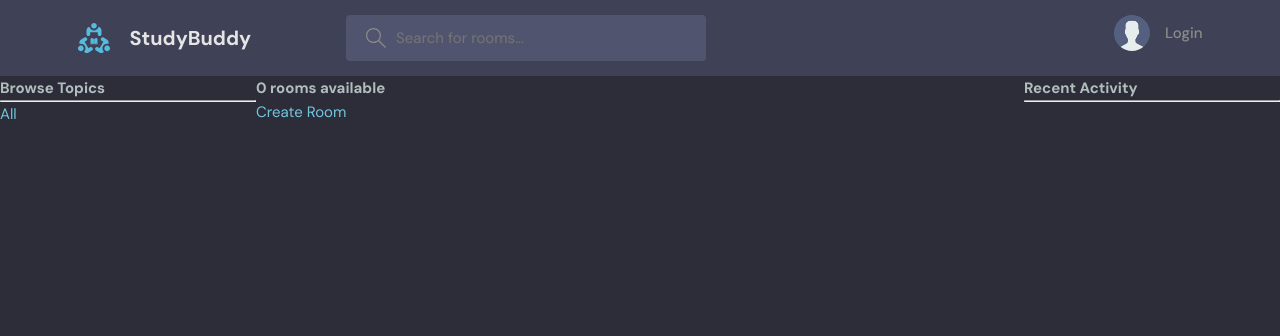
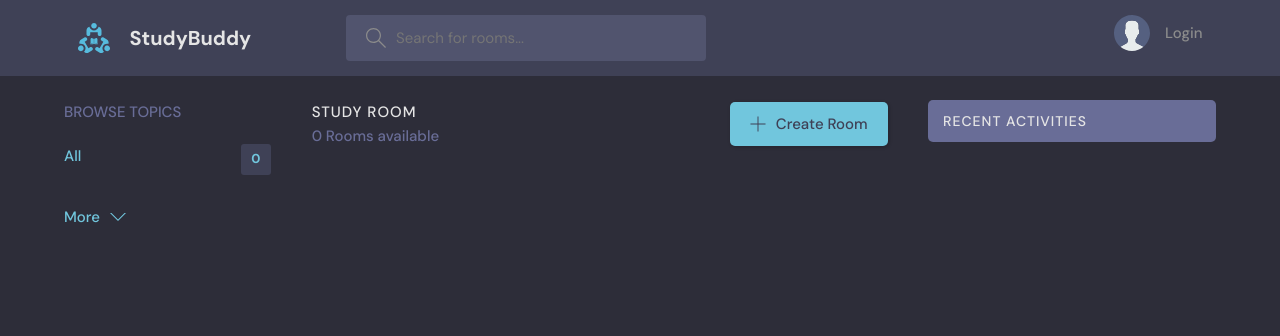
Before and after one commit to CiroJSCH/django-study-room, a Django app: page / in a window 1280 px wide. Shown: the top 336 px of the page. Run offline with Django 4.2, Linux system fonts and the light colour scheme; data that the repository does not hold is empty.

Commit message:
update home with the theme

```diff
--- a/base/templates/base/activity_component.html
+++ b/base/templates/base/activity_component.html
@@ -1,15 +1,42 @@
-<div>
-  <h3>Recent Activity</h3>
-  <hr>
+<div class="activities">
+  <div class="activities__header">
+    <h2>Recent Activities</h2>
+  </div>
   {% for message in room_messages %}
-    <div>
-      <small><a href="{% url 'user-profile' message.user.id %}">@{{ message.user }}</a> {{ message.created|timesince }}</small>
-      <small>Replied To "{{ message.room }}"</small>
-      <p>{{ message }}</p>
-      {% if request.user == message.user %}
-        <a href="{% url 'delete-message' message.id %}">Delete</a>
-      {% endif %}
+    <div class="activities__box">
+      <div class="activities__boxHeader roomListRoom__header">
+        <a href="{% url 'user-profile' message.user.id %}"
+           class="roomListRoom__author">
+          <div class="avatar avatar--small">
+            <img src="https://randomuser.me/api/portraits/women/11.jpg" />
+          </div>
+          <p>
+            @{{ message.user.username }}
+            <span>{{ message.created|timesince }} ago</span>
+          </p>
+        </a>
+        {% if request.user == message.user %}
+          <div class="roomListRoom__actions">
+            <a href="{% url 'delete-message' message.id %}">
+              <svg version="1.1"
+                   xmlns="http://www.w3.org/2000/svg"
+                   width="32"
+                   height="32"
+                   viewBox="0 0 32 32">
+                <title>remove</title>
+                <path d="M27.314 6.019l-1.333-1.333-9.98 9.981-9.981-9.981-1.333 1.333 9.981 9.981-9.981 9.98 1.333 1.333 9.981-9.98 9.98 9.98 1.333-1.333-9.98-9.98 9.98-9.981z">
+                </path>
+              </svg>
+            </a>
+          </div>
+        {% endif %}
+      </div>
+      <div class="activities__boxContent">
+        <p>
+          replied to post “<a href="{% url 'room' message.room.id %}">{{ message.room }}</a>”
+        </p>
+        <div class="activities__boxRoomContent">{{ message.body }}</div>
+      </div>
     </div>
-    <hr>
   {% endfor %}
 </div>
--- a/base/templates/base/feed_component.html
+++ b/base/templates/base/feed_component.html
@@ -1,16 +1,40 @@
-<div>
-  {% for room in rooms %}
-    <div>
-      {% if request.user == room.host %}
-        <a href="{% url 'edit-room' room.id %}">Edit</a>
-        <a href="{% url 'delete-room' room.id %}">Delete</a>
-      {% endif %}
-      <a href="{% url 'user-profile' room.host.id %}">@{{ room.host.username }}</a>
-      <h5>
-        {{ room.id }} -- <a href="{% url 'room' room.id %}">{{ room.name }}</a>
-      </h5>
-      <small>{{ room.topic.name }}</small>
-      <hr>
+{% for room in rooms %}
+  <div class="roomListRoom">
+    <div class="roomListRoom__header">
+      <a href="{% url 'user-profile' room.host.id %}"
+         class="roomListRoom__author">
+        <div class="avatar avatar--small">
+          <img src="https://randomuser.me/api/portraits/women/11.jpg" />
+        </div>
+        <span>@{{ room.host.username }}</span>
+      </a>
+      <div class="roomListRoom__actions">
+        <span>{{ room.created|timesince }} days ago</span>
+      </div>
     </div>
-  {% endfor %}
-</div>
+    <div class="roomListRoom__content">
+      <a href="{% url 'room' room.id %}">{{ room.name }}</a>
+    </div>
+    <div class="roomListRoom__meta">
+      <a href="{% url 'room' room.id %}" class="roomListRoom__joined">
+        <svg version="1.1"
+             xmlns="http://www.w3.org/2000/svg"
+             width="32"
+             height="32"
+             viewBox="0 0 32 32">
+          <title>user-group</title>
+          <path d="M30.539 20.766c-2.69-1.547-5.75-2.427-8.92-2.662 0.649 0.291 1.303 0.575 1.918 0.928 0.715 0.412 1.288 1.005 1.71 1.694 1.507 0.419 2.956 1.003 4.298 1.774 0.281 0.162 0.456 0.487 0.456 0.85v4.65h-4v2h5c0.553 0 1-0.447 1-1v-5.65c0-1.077-0.56-2.067-1.461-2.584z">
+          </path>
+          <path d="M22.539 20.766c-6.295-3.619-14.783-3.619-21.078 0-0.901 0.519-1.461 1.508-1.461 2.584v5.65c0 0.553 0.447 1 1 1h22c0.553 0 1-0.447 1-1v-5.651c0-1.075-0.56-2.064-1.461-2.583zM22 28h-20v-4.65c0-0.362 0.175-0.688 0.457-0.85 5.691-3.271 13.394-3.271 19.086 0 0.282 0.162 0.457 0.487 0.457 0.849v4.651z">
+          </path>
+          <path d="M19.502 4.047c0.166-0.017 0.33-0.047 0.498-0.047 2.757 0 5 2.243 5 5s-2.243 5-5 5c-0.168 0-0.332-0.030-0.498-0.047-0.424 0.641-0.944 1.204-1.513 1.716 0.651 0.201 1.323 0.331 2.011 0.331 3.859 0 7-3.141 7-7s-3.141-7-7-7c-0.688 0-1.36 0.131-2.011 0.331 0.57 0.512 1.089 1.075 1.513 1.716z">
+          </path>
+          <path d="M12 16c3.859 0 7-3.141 7-7s-3.141-7-7-7c-3.859 0-7 3.141-7 7s3.141 7 7 7zM12 4c2.757 0 5 2.243 5 5s-2.243 5-5 5-5-2.243-5-5c0-2.757 2.243-5 5-5z">
+          </path>
+        </svg>
+        {{ room.participants.all.count }} Joined
+      </a>
+      <p class="roomListRoom__topic">{{ room.topic.name }}</p>
+    </div>
+  </div>
+{% endfor %}
--- a/base/templates/base/home.html
+++ b/base/templates/base/home.html
@@ -1,20 +1,55 @@
-{% extends "main.html" %}
+{% extends 'main.html' %}
 {% block content %}
-  <style>
-    .home-container {
-      display: grid;
-      grid-template-columns: 1fr 3fr 1fr;
-    }
-  </style>
-  <section class="home-container">
-    <aside>
+  <main class="layout layout--3">
+    <div class="container">
+      <!-- Topics Start -->
       {% include "base/topics_components.html" %}
-    </aside>
-    <div>
-      <h5>{{ rooms_count }} rooms available</h5>
-      <a href="{% url 'create-room' %}">Create Room</a>
-      {% include "base/feed_component.html" %}
+      <!-- Topics End -->
+      <!-- Room List Start -->
+      <div class="roomList">
+        <div class="mobile-menu">
+          <form class="header__search">
+            <label>
+              <svg version="1.1"
+                   xmlns="http://www.w3.org/2000/svg"
+                   width="32"
+                   height="32"
+                   viewBox="0 0 32 32">
+                <title>search</title>
+                <path d="M32 30.586l-10.845-10.845c1.771-2.092 2.845-4.791 2.845-7.741 0-6.617-5.383-12-12-12s-12 5.383-12 12c0 6.617 5.383 12 12 12 2.949 0 5.649-1.074 7.741-2.845l10.845 10.845 1.414-1.414zM12 22c-5.514 0-10-4.486-10-10s4.486-10 10-10c5.514 0 10 4.486 10 10s-4.486 10-10 10z">
+                </path>
+              </svg>
+              <input placeholder="Search for posts" />
+            </label>
+          </form>
+          <div class="mobile-menuItems">
+            <a class="btn btn--main btn--pill" href="#">Browse Topics</a>
+            <a class="btn btn--main btn--pill" href="#">Recent Activities</a>
+          </div>
+        </div>
+        <div class="roomList__header">
+          <div>
+            <h2>Study Room</h2>
+            <p>{{ rooms_count }} Rooms available</p>
+          </div>
+          <a class="btn btn--main" href="create-room.html">
+            <svg version="1.1"
+                 xmlns="http://www.w3.org/2000/svg"
+                 width="32"
+                 height="32"
+                 viewBox="0 0 32 32">
+              <title>add</title>
+              <path d="M16.943 0.943h-1.885v14.115h-14.115v1.885h14.115v14.115h1.885v-14.115h14.115v-1.885h-14.115v-14.115z"></path>
+            </svg>
+            Create Room
+          </a>
+        </div>
+        {% include "base/feed_component.html" %}
+      </div>
+      <!-- Room List End -->
+      <!-- Activities Start -->
+      {% include "base/activity_component.html" %}
+      <!-- Activities End -->
     </div>
-    <div>{% include "base/activity_component.html" %}</div>
-  </section>
+  </main>
 {% endblock content %}
--- a/base/templates/base/topics_components.html
+++ b/base/templates/base/topics_components.html
@@ -1,10 +1,26 @@
-<h3>Browse Topics</h3>
-<hr>
-<div>
-  <a href="{% url 'home' %}{{ topic.name }}">All</a>
+<div class="topics">
+  <div class="topics__header">
+    <h2>Browse Topics</h2>
+  </div>
+  <ul class="topics__list">
+    <li>
+      <a href="{% url 'home' %}" class="active">All <span>{{ topics.count }}</span></a>
+    </li>
+    {% for topic in topics %}
+      <li>
+        <a href="{% url 'home' %}?q={{ topic.name }}">{{ topic.name }} <span>{{ topic.room_set.all.count }}</span></a>
+      </li>
+    {% endfor %}
+  </ul>
+  <a class="btn btn--link" href="topics.html">
+    More
+    <svg version="1.1"
+         xmlns="http://www.w3.org/2000/svg"
+         width="32"
+         height="32"
+         viewBox="0 0 32 32">
+      <title>chevron-down</title>
+      <path d="M16 21l-13-13h-3l16 16 16-16h-3l-13 13z"></path>
+    </svg>
+  </a>
 </div>
-{% for topic in topics %}
-  <div>
-    <a href="{% url 'home' %}?q={{ topic.name }}">{{ topic.name }}</a>
-  </div>
-{% endfor %}
```
